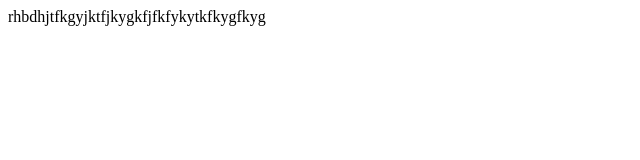
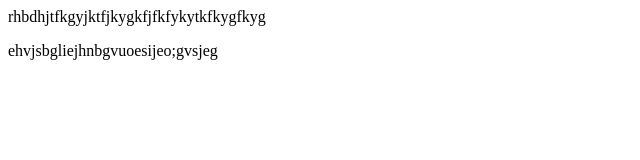
Before and after one commit to q-u-a-n-t-i-k/Test2, a plain HTML site: page index.html in a window 1280 px wide. Shown: the whole page, without its empty margins (0-640 px from the left). Drawn offline with Linux system fonts and the light colour scheme.

Commit message:
test commit

```diff
--- a/index.html
+++ b/index.html
@@ -7,5 +7,6 @@
 </head>
 <body>
     rhbdhjtfkgyjktfjkygkfjfkfykytkfkygfkyg
+    <p>ehvjsbgliejhnbgvuoesijeo;gvsjeg</p>
 </body>
 </html>
```
